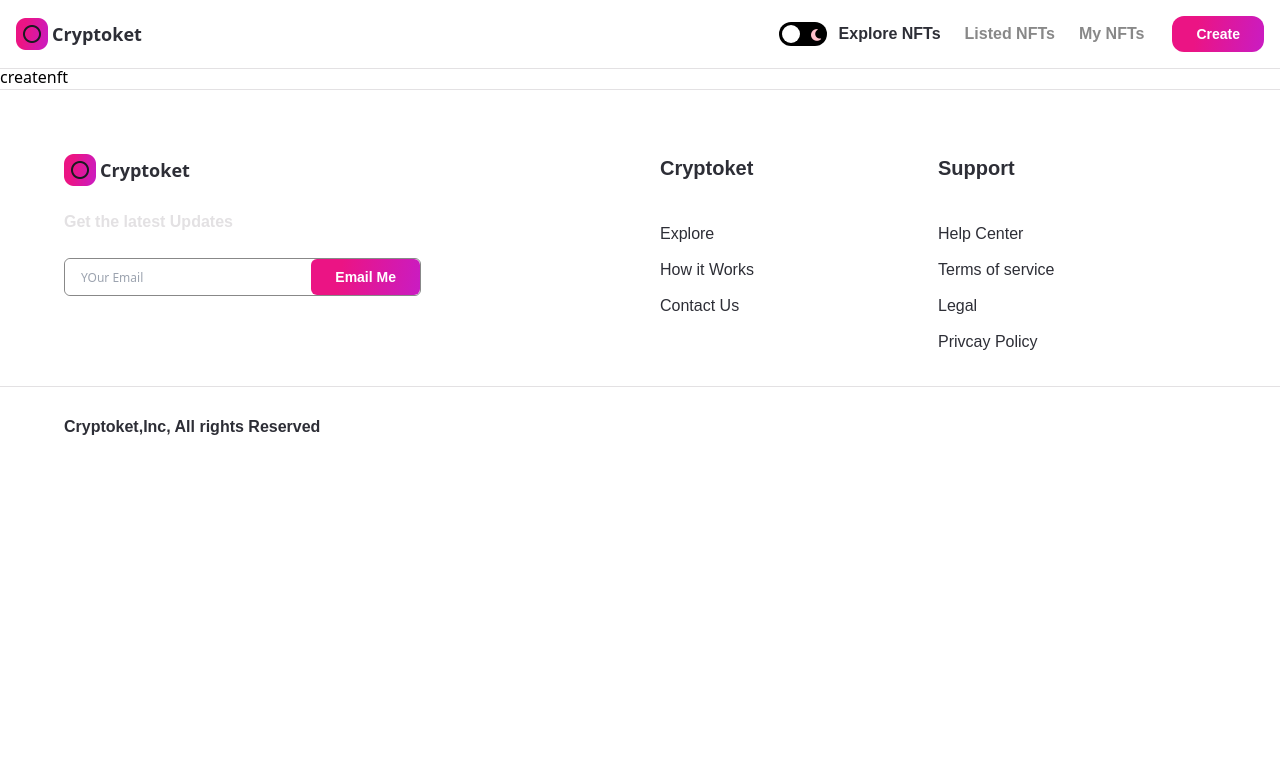
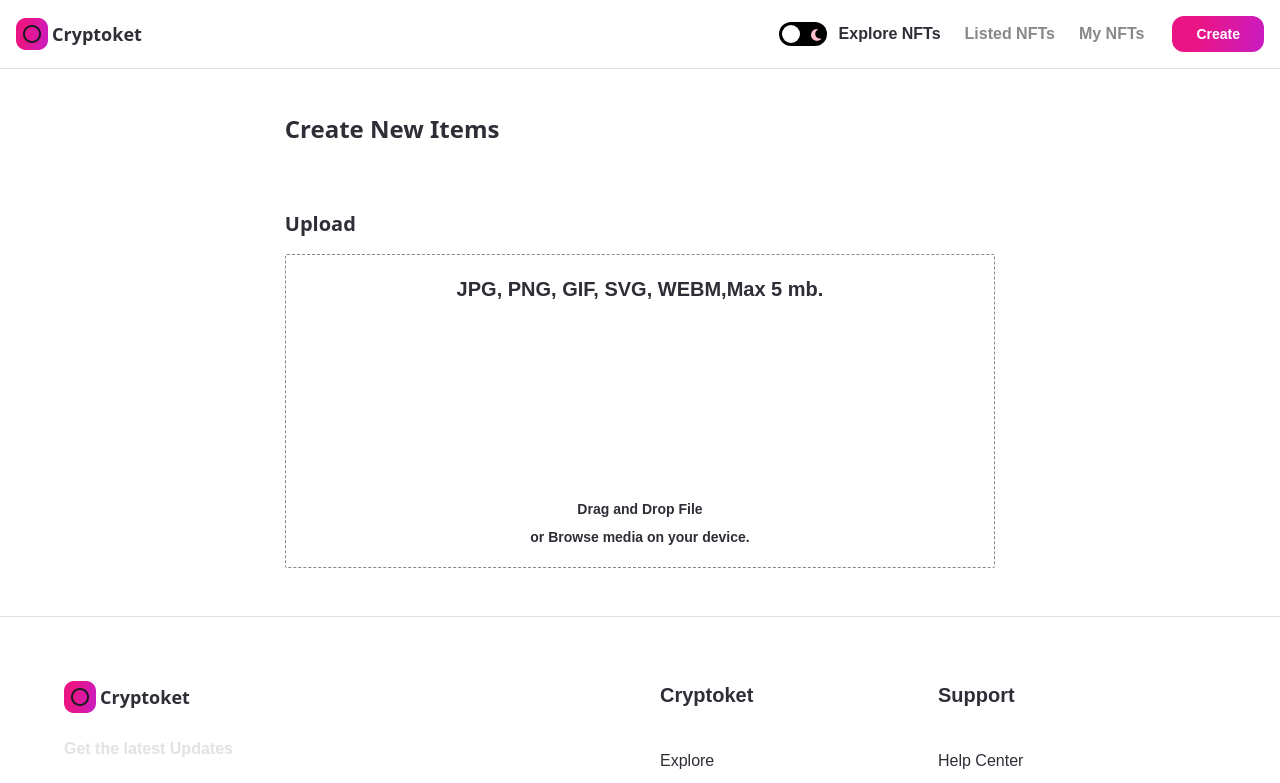
Before and after one commit to aksh-ay06/nft-marketplace, a Next.js app: page /create-nft in a window 1280 px wide. Shown: the top 783 px of the page. Built offline with nearby package versions, Linux system fonts and the light colour scheme.

Commit message:
created the create nft page utilised the react-dropzone

```diff
--- a/pages/create-nft.js
+++ b/pages/create-nft.js
@@ -1,7 +1,74 @@
-const createnft = () => {
+import { useState,useMemo,useCallback,useContext } from "react";
+import { useRouter } from "next/router";
+import { useDropzone } from "react-dropzone";
+import Image from "next/image";
+import { useTheme } from "next-themes";
+import { Button } from "@/components";
+import images from '../assets';
+
+
+const Createnft = () => {
+  const theme = useTheme();
+  const [fileUrl,setFileUrl] = useState(null);
+
+  const onDrop = useCallback(() => {
+    // uplaod image to the block chain ipfs
+  },[]);
+
+  const {getRootProps,getInputProps,isDragActive,isDragAccept,isDragReject} = useDropzone({
+    onDrop,
+    accept:'image/*',
+    maxSize:5000000,
+  })
+
+  const fileStyle = useMemo(()=>(
+    `dark:bg-nft-black-1 bg-white border dark:border-white border-nft-gray-2 flex flex-col items-center p-5 rounded-sm border-dashed
+    ${isDragActive && 'border-file-active'}
+    ${isDragAccept && 'border-file-accept'}
+    ${isDragReject && 'border-file-reject'}`
+  ),[isDragActive,isDragAccept,isDragReject]);
+
   return (
-    <div>createnft</div>
+    <div className="flex justify-center sm:px-4 p-12">
+      <div className="w-3/5 md-w-full">
+        <h1 className="flex-1 before:font-poppins dark:text-white text-nft-black-1 text-2xl minlg:text-4xl font-semibold sm:mb-4">Create New Items</h1>
+        <div className="mt-16">
+        <p className="flex-1 before:font-poppins dark:text-white text-nft-black-1 font-semibold text-xl">Upload</p>
+          <div className="mt-4">
+            <div {...getRootProps()} className={fileStyle}>
+              <input {...getInputProps()} />
+              <div className="flexCenter flex-col text-center">
+                <p className="font-poppins dark:text-white text-nft-black-1 font-semibold text-xl">
+                  JPG, PNG, GIF, SVG, WEBM,Max 5 mb.
+                </p>
+                <div className="my-12 w-full flex justify-center">
+                  <Image
+                  src={images.upload}
+                  width={100}
+                  height={100}
+                  objectFit="contain"
+                  alt="file upload"
+                  className={theme==='light' && 'filter invert'} />
+                </div>
+                <p className="font-poppins dark:text-white text-nft-black-1 font-semibold text-sm">
+                  Drag and Drop File
+                </p>
+                <p className="font-poppins dark:text-white text-nft-black-1 font-semibold text-sm mt-2">
+                  or Browse media on your device.
+                </p>
+              </div>
+            </div>
+            {fileUrl && (<aside>
+              <div>
+                <Image src={fileUrl} alt="asset_file"/>
+              </div>
+            </aside>)}
+          </div>
+
+        </div>
+      </div>
+    </div>
   )
 }
 
-export default createnft
+export default Createnft;
```
